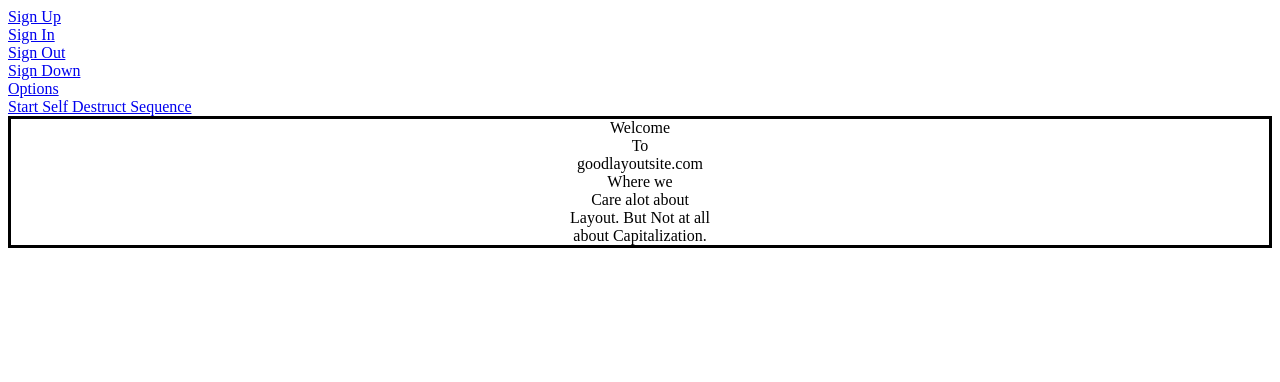
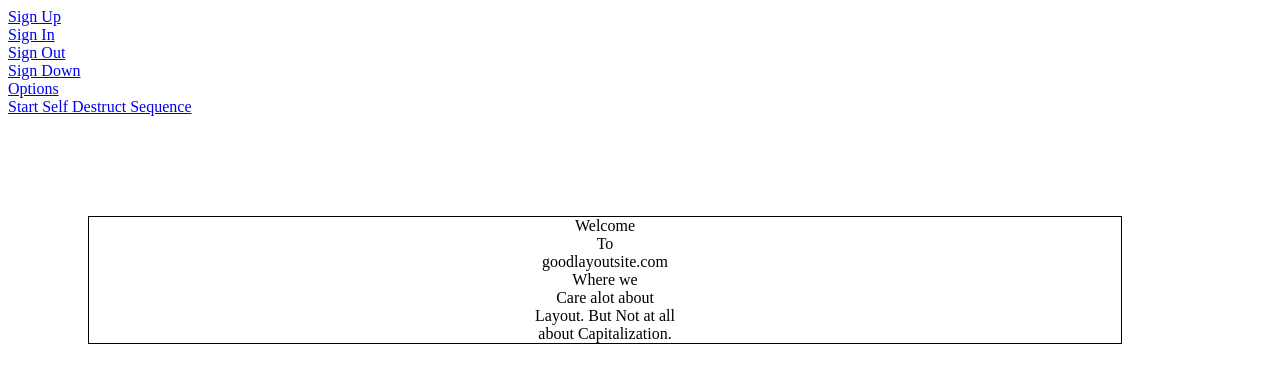
Before and after one commit to graholm/layoutchallenge1, a plain HTML site: page index.html in a window 1280 px wide. Drawn offline with Linux system fonts and the light colour scheme; a script that the page names is missing.

Commit message:
Classadoo autocommit

```diff
--- a/style.css
+++ b/style.css
@@ -7,6 +7,12 @@
 
 .main-page-list {
   border: 3px solid black;
+
+  border: 1px solid black;
+  margin-top: 100px;
+  margin-bottom: 100px;
+  margin-right: 150px;
+  margin-left: 80px;
 }
 
 .main-page-item {
```
